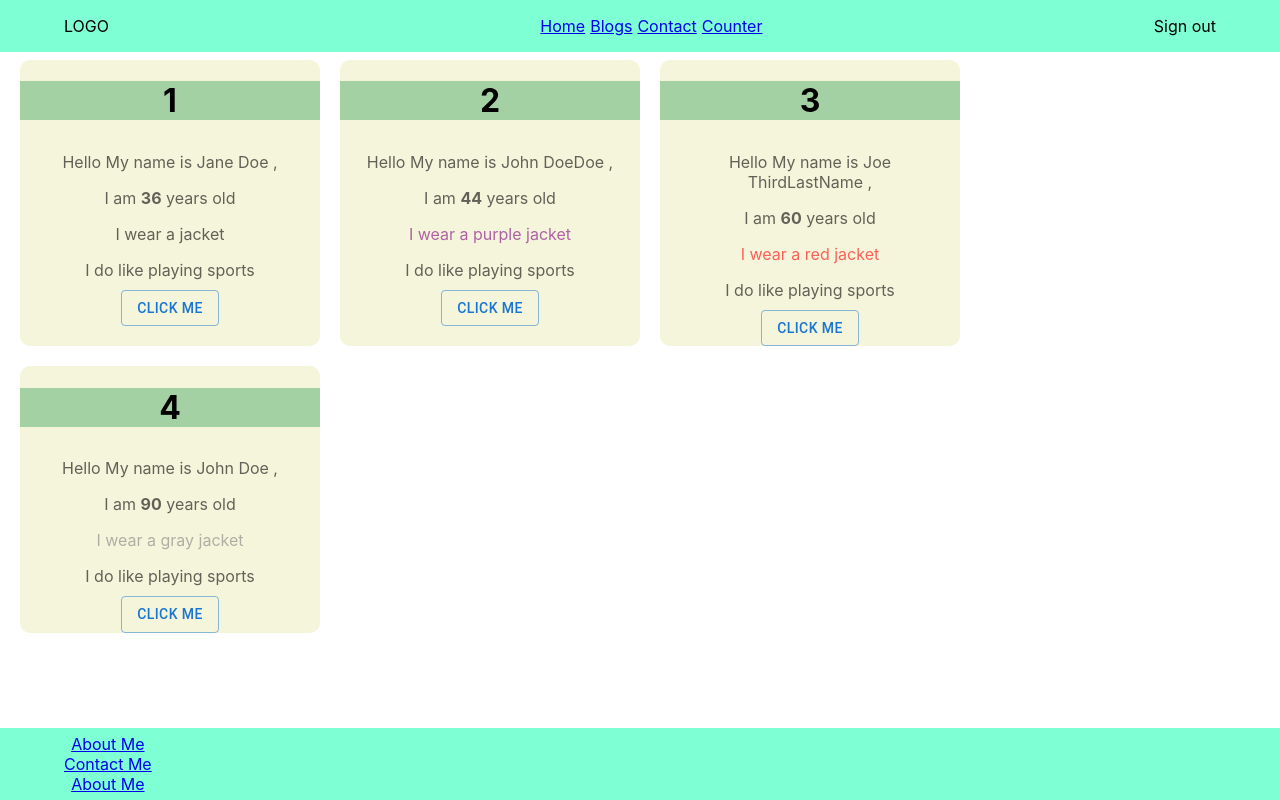
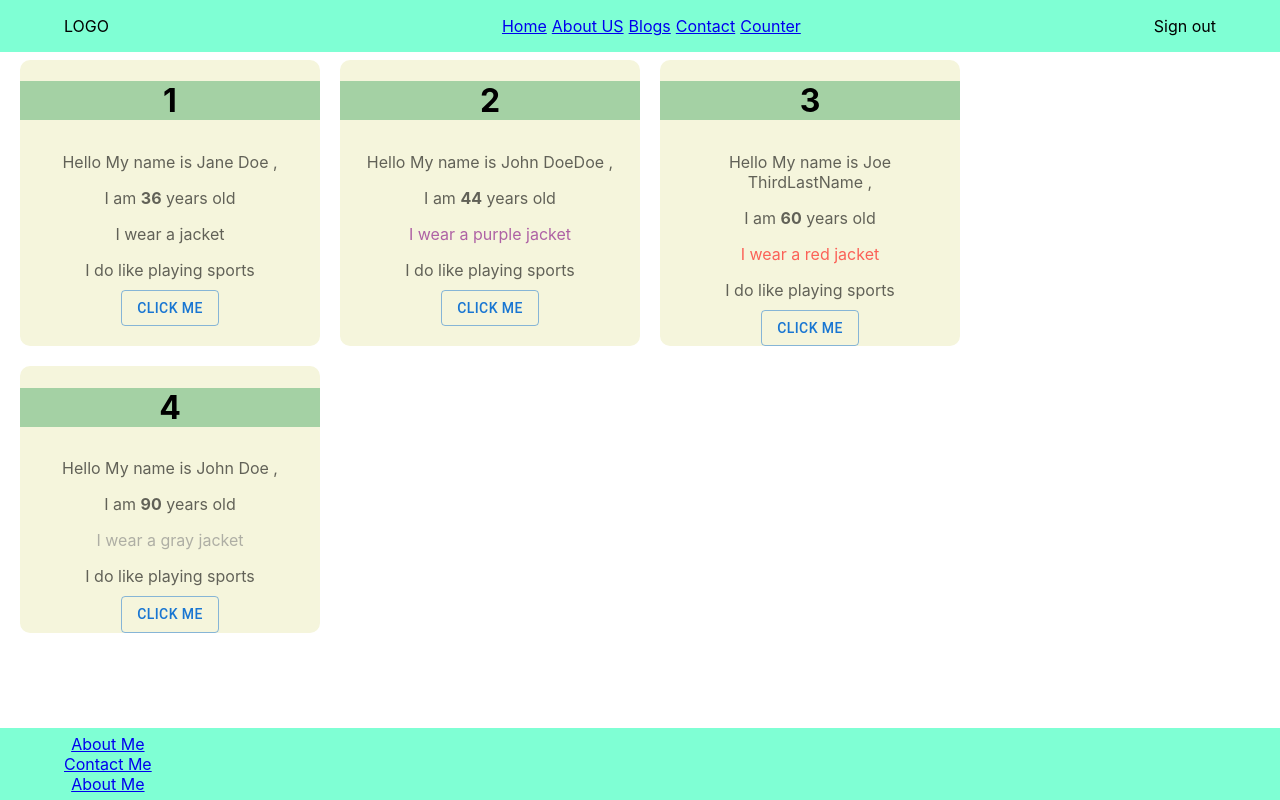
Before and after one commit to theodoredebsfr/my-portfolio-4finance, a React (Create React App) app: page / in a window 1280 px wide. Built offline with nearby package versions, Linux system fonts and the light colour scheme.

Commit message:
connecting about us page to its route

```diff
--- a/src/Routes.jsx
+++ b/src/Routes.jsx
@@ -6,6 +6,7 @@ import NotFound from "./pages/notFound/NotFound";
 import { Route, Routes } from "react-router-dom";
 import Counter from "./pages/counter/Counter";
 import RootLayout from "./layout/rootLayout/RootLayout";
+import AboutUs from "./pages/about-us/AboutUs";
 
 const MainRoutes = () => {
   return (
@@ -14,6 +15,7 @@ const MainRoutes = () => {
         <Route path="" element={<Home />} />
         <Route path="blogs" element={<Blogs />} />
         <Route path="contact-us" element={<Contact />} />
+        <Route path="about-us" element={<AboutUs />} />
         <Route path="counter" element={<Counter />} />
         <Route path="*" element={<NotFound />} />
       </Route>
--- a/src/layout/header/Header.jsx
+++ b/src/layout/header/Header.jsx
@@ -9,6 +9,9 @@ const Header = () => {
         <ul>
           <li>
             <Link to="">Home</Link>
+          </li>
+          <li>
+            <Link to="/about-us">About US</Link>
           </li>
           <li>
             <Link to="/blogs">Blogs</Link>
```
